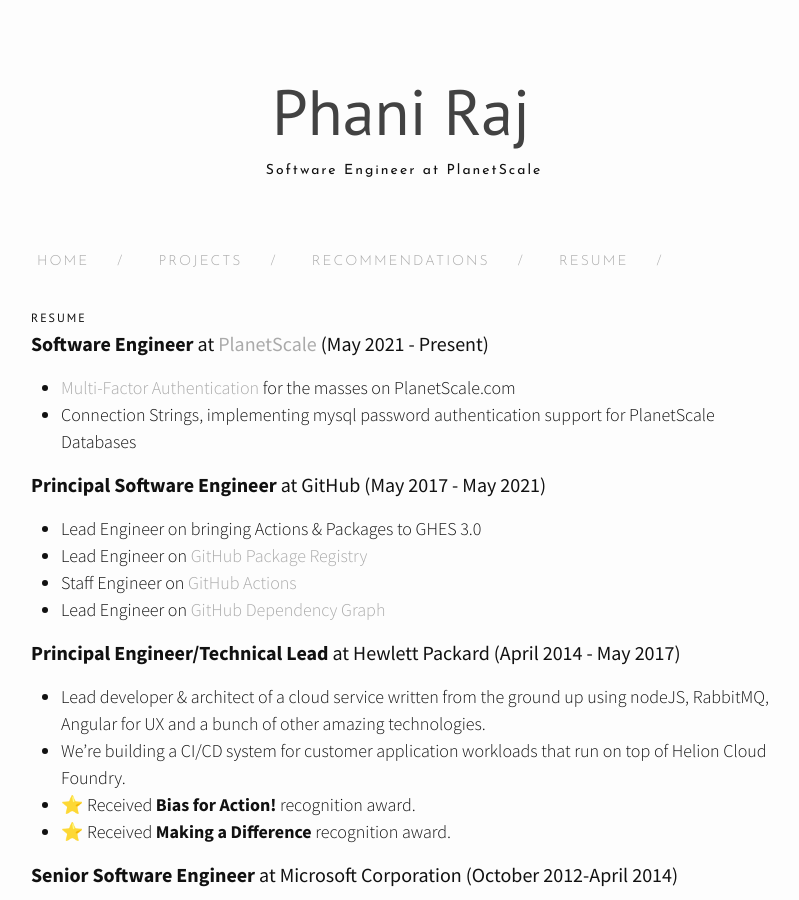
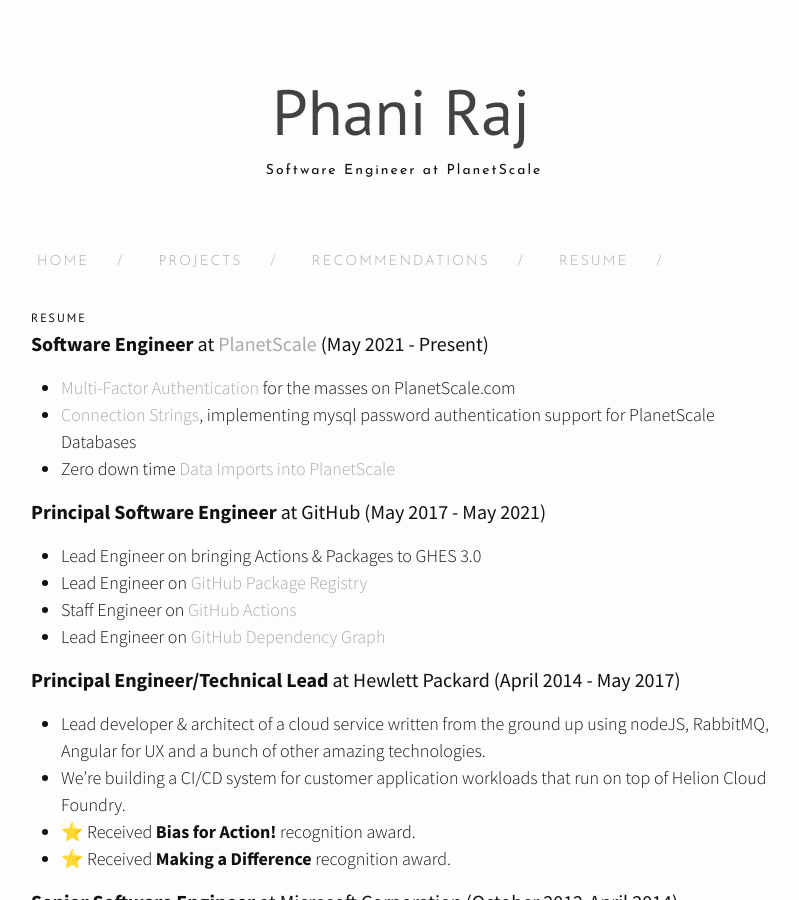
Before and after one commit to Phanatic/phanatic.github.io, a Jekyll site: the page built from resume.md, in a window 1280 px wide and 900 px high. Shown: the whole window, without its empty margins (239-1038 px from the left). Built offline with Jekyll 4.4.1, drawn with Linux system fonts in a browser that asks for light colours; nearby versions of some CDN libraries; emoji names are drawn with the system emoji font; comment, search, counter and statistics services are not loaded.

Commit message:
Update resume.md

```diff
--- a/resume.md
+++ b/resume.md
@@ -5,7 +5,8 @@ permalink: /resume/
 ---
 #### **Software Engineer** at [PlanetScale](https://www.planetscale.com) (May 2021 - Present)
 * [Multi-Factor Authentication](https://docs.planetscale.com/concepts/mfa) for the masses on PlanetScale.com
-* Connection Strings, implementing mysql password authentication support for PlanetScale Databases
+* [Connection Strings](https://planetscale.com/blog/connect-any-mysql-client-to-planetscale-using-connection-strings), implementing mysql password authentication support for PlanetScale Databases
+* Zero down time [Data Imports into PlanetScale](https://planetscale.com/blog/bring-your-mysql-data-to-planetscale)
 
 #### **Principal Software Engineer** at GitHub (May 2017 - May 2021)
 * Lead Engineer on bringing Actions & Packages to GHES 3.0
```
